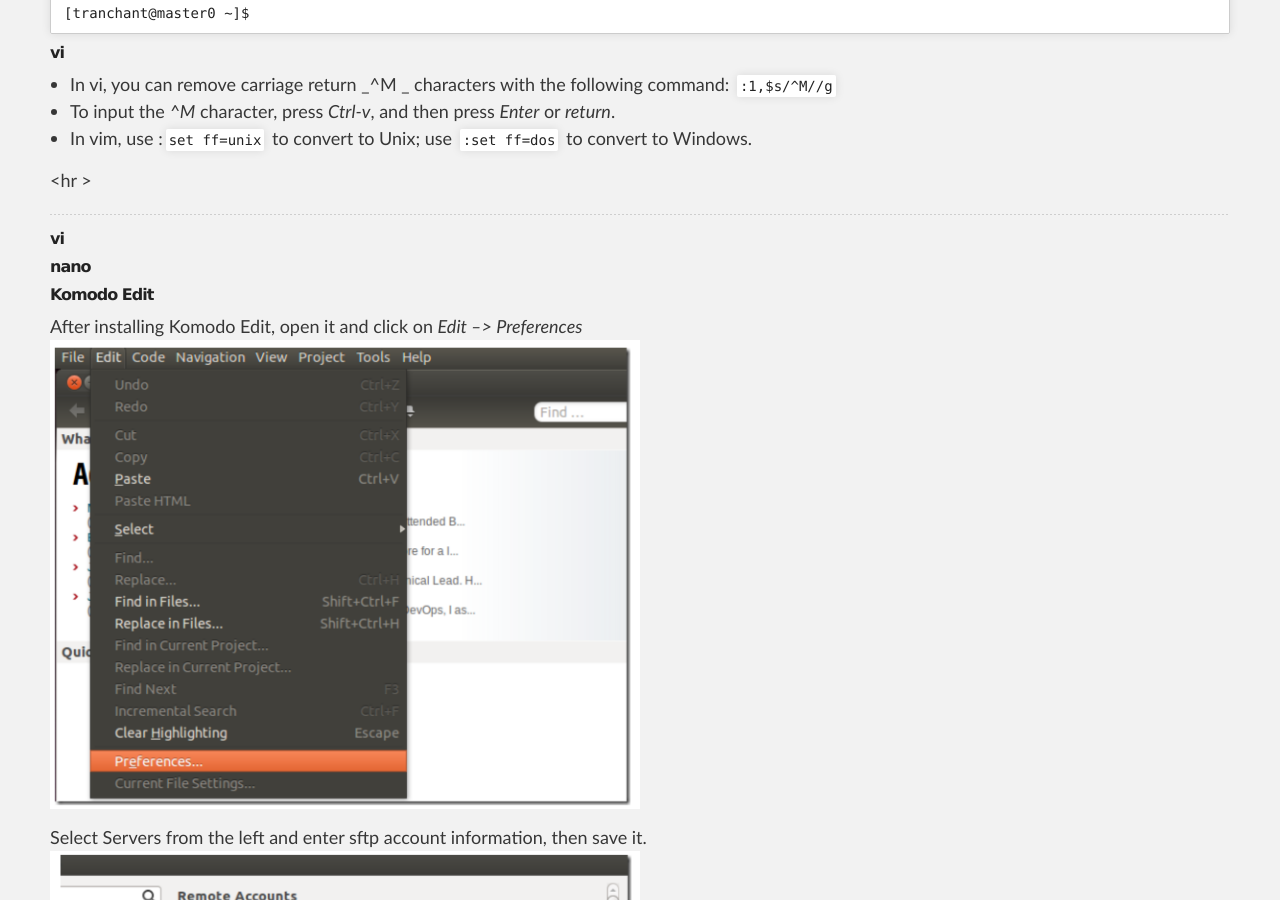
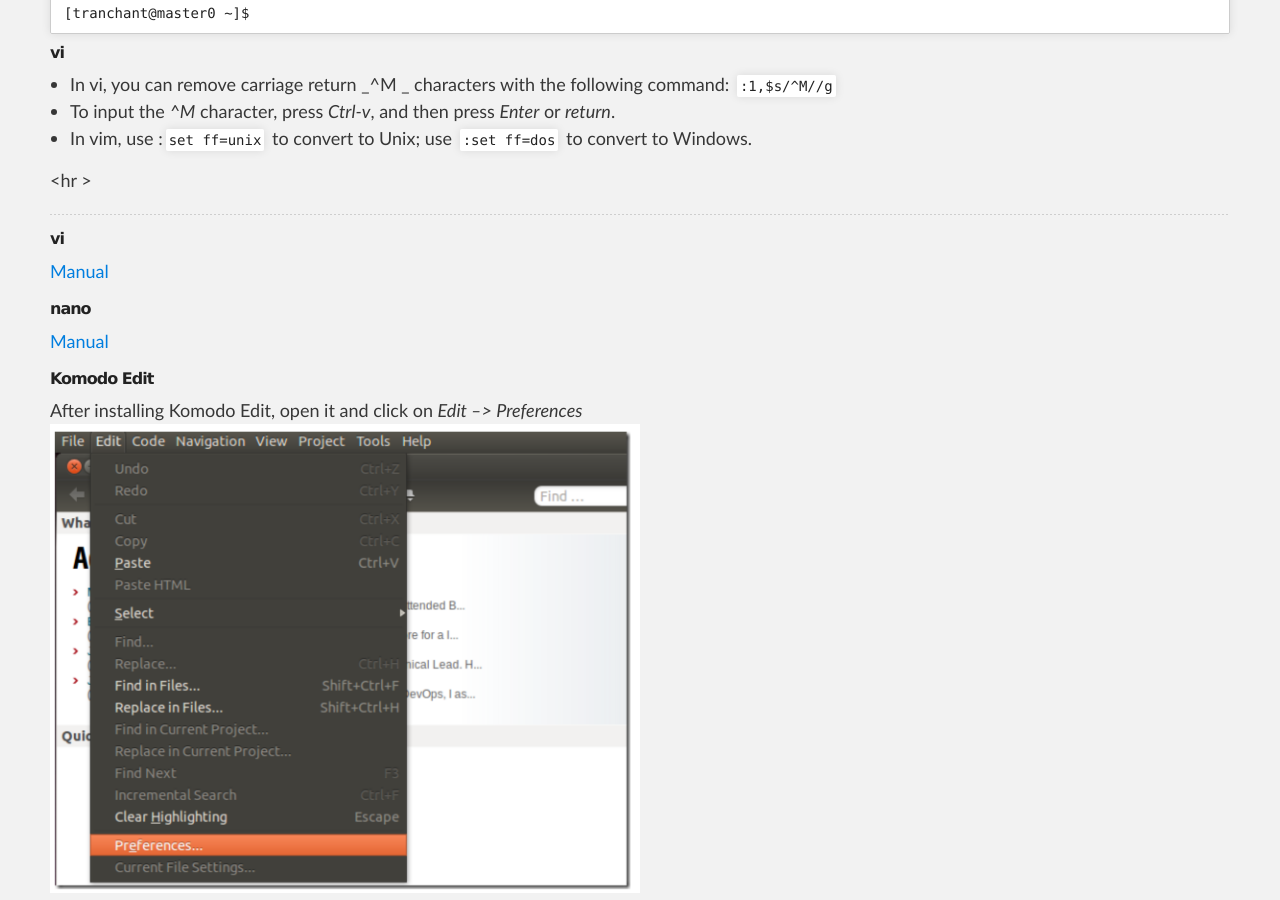
Before and after one commit to SouthGreenPlatform/trainings, a Jekyll site: the page built from _pages/linux/linuxPractice.md, in a window 1280 px wide and 900 px high, scrolled down 4709 px. Built offline with Jekyll 4.4.1, drawn with Linux system fonts in a browser that asks for light colours; nearby versions of some CDN libraries.

Commit message:
Update linuxPractice.md

```diff
--- a/_pages/linux/linuxPractice.md
+++ b/_pages/linux/linuxPractice.md
@@ -187,8 +187,10 @@
 <a name="readFile"></a>
 
 ###### vi
+[Manual](https://www.washington.edu/computing/unix/vi.html/)
 
 ###### nano
+[Manual](https://www.howtogeek.com/howto/42980/)
 
 ###### Komodo Edit
 
```
